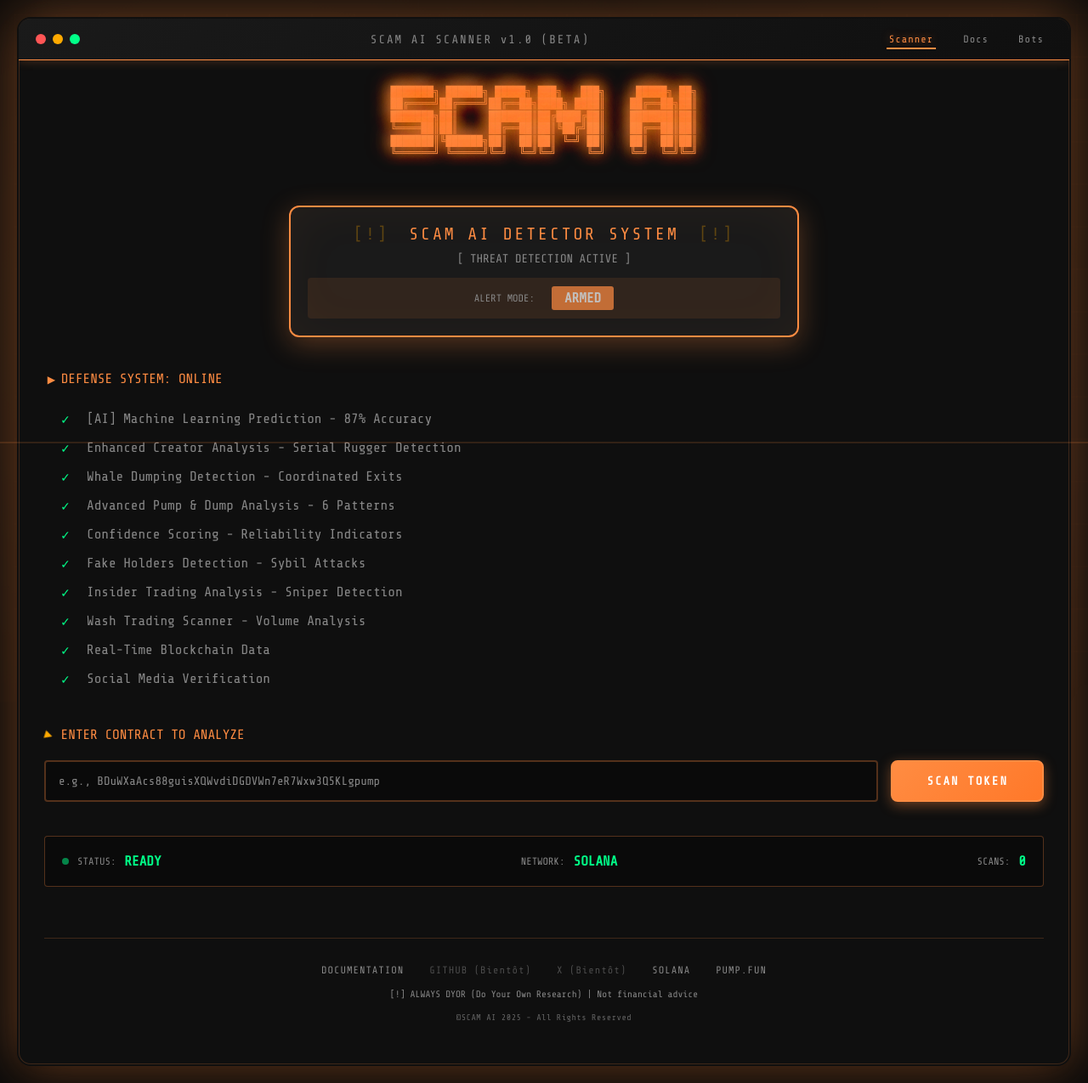
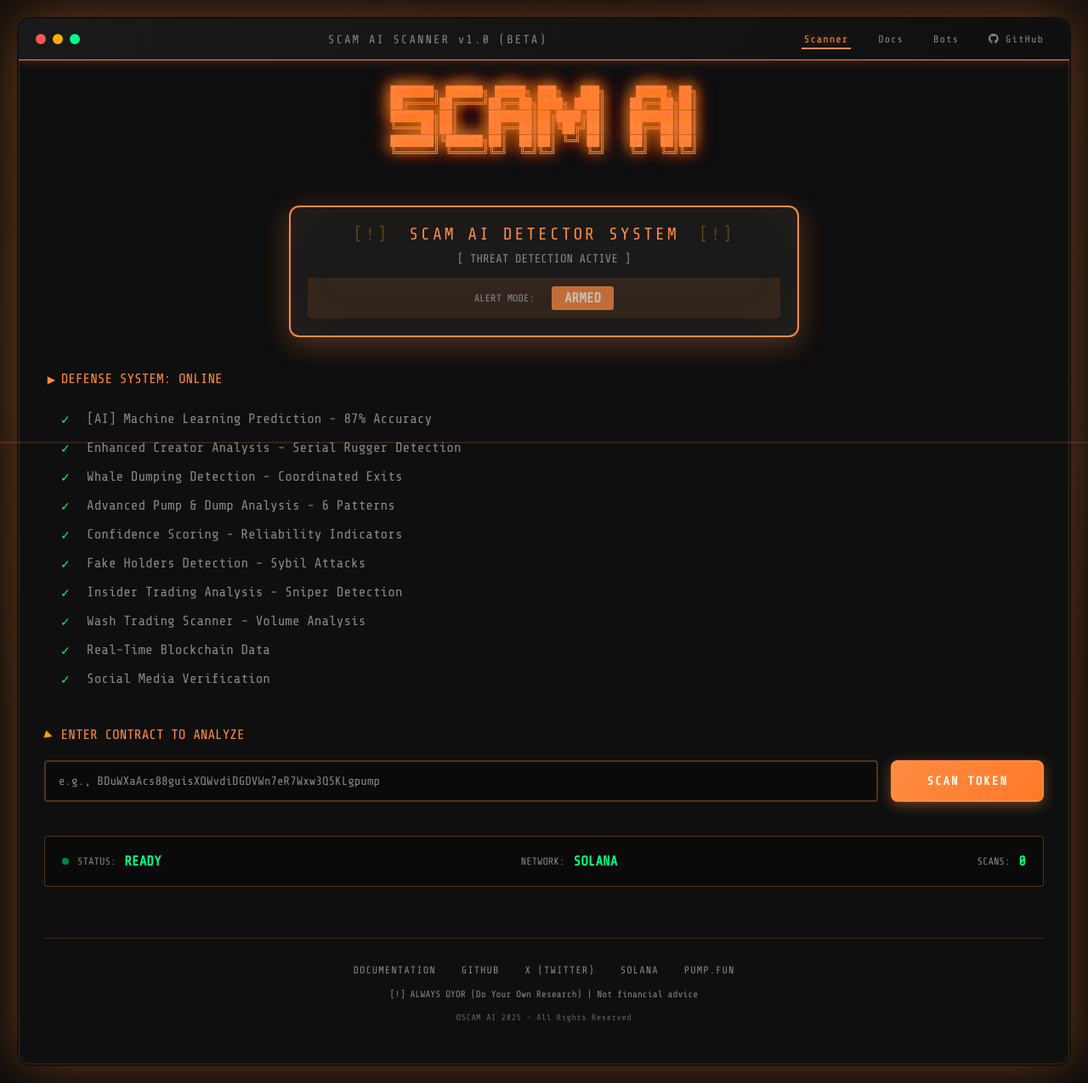
Before and after one commit to Cooktrenches/Scan-Scam-AI-v1, a Flask app: page / in a window 1280 px wide. Shown: the whole page at 85% size. Run offline with Flask 3, Linux system fonts and the light colour scheme; data that the repository does not hold is empty.

Commit message:
Add GitHub and Twitter links, update for Render deployment
Updates:
- Added GitHub link in navigation and footer (all pages)
- Added Twitter @ScamAIscanner link in footer (all pages)
- Updated web_app.py to use PORT environment variable for Render
- Updated discord_bot.py and telegram_bot.py with Twitter @ScamAIscanner
- Changed debug=True to debug=False for production

🤖 Generated with [Claude Code](https://claude.com/claude-code)

Co-Authored-By: Claude <noreply@anthropic.com>

```diff
--- a/discord_bot.py
+++ b/discord_bot.py
@@ -704,7 +704,7 @@ async def help_command(interaction: discord.Interaction):
 
     embed.add_field(
         name="🌐 Links",
-        value="[Website](https://scamai.fun) | [Twitter](https://twitter.com/ScamAiScan) | [Documentation](https://scamai.fun/bots) | [Support](https://t.me/CookOfTrenches)",
+        value="[Website](https://scamai.fun) | [Twitter](https://x.com/ScamAIscanner) | [Documentation](https://scamai.fun/bots) | [Support](https://t.me/CookOfTrenches)",
         inline=False
     )
 
--- a/telegram_bot.py
+++ b/telegram_bot.py
@@ -43,7 +43,7 @@ Advanced Machine Learning model trained on 800+ real pump.fun tokens
     keyboard = [
         [
             InlineKeyboardButton("🌐 Website", url="https://scamai.fun"),
-            InlineKeyboardButton("🐦 Twitter", url="https://twitter.com/ScamAiScan")
+            InlineKeyboardButton("🐦 Twitter", url="https://x.com/ScamAIscanner")
         ],
         [
             InlineKeyboardButton("📖 Documentation", url="https://scamai.fun/bots"),
@@ -86,13 +86,13 @@ Most scans complete in 15-30 seconds
 
 <b>🌐 Links:</b>
 Website: scamai.fun
-Twitter: @ScamAiScan</b>"""
+Twitter: @ScamAIscanner</b>"""
 
     # Create inline keyboard
     keyboard = [
         [
             InlineKeyboardButton("🌐 Website", url="https://scamai.fun"),
-            InlineKeyboardButton("🐦 Twitter", url="https://twitter.com/ScamAiScan")
+            InlineKeyboardButton("🐦 Twitter", url="https://x.com/ScamAIscanner")
         ],
         [
             InlineKeyboardButton("📖 Documentation", url="https://scamai.fun/bots")
--- a/templates/index.html
+++ b/templates/index.html
@@ -24,6 +24,9 @@
                     <a href="/" class="nav-link active">Scanner</a>
                     <a href="/docs" class="nav-link">Docs</a>
                     <a href="/bots" class="nav-link">Bots</a>
+                    <a href="https://github.com/Cooktrenches/Scan-Scam-AI-v1" target="_blank" class="nav-link">
+                        <i class="fab fa-github"></i> GitHub
+                    </a>
                 </div>
             </div>
 
@@ -131,8 +134,8 @@
                 <div class="footer">
                     <div class="footer-links">
                         <a href="/docs" class="footer-link">DOCUMENTATION</a>
-                        <span class="footer-link" style="opacity: 0.5; cursor: default;">GITHUB (Bientôt)</span>
-                        <span class="footer-link" style="opacity: 0.5; cursor: default;">X (Bientôt)</span>
+                        <a href="https://github.com/Cooktrenches/Scan-Scam-AI-v1" target="_blank" class="footer-link">GITHUB</a>
+                        <a href="https://x.com/ScamAIscanner" target="_blank" class="footer-link">X (TWITTER)</a>
                         <a href="https://solana.com" target="_blank" class="footer-link">SOLANA</a>
                         <a href="https://pump.fun" target="_blank" class="footer-link">PUMP.FUN</a>
                     </div>
--- a/web_app.py
+++ b/web_app.py
@@ -588,7 +588,10 @@ if __name__ == '__main__':
         if hasattr(sys.stdout, 'reconfigure'):
             sys.stdout.reconfigure(encoding='utf-8')
 
+    # Get port from environment (for Render deployment) or default to 5000
+    port = int(os.environ.get('PORT', 5000))
+
     print("Starting SCAM AI Web Server...")
-    print("Access at: http://localhost:5000")
-    print("Documentation: http://localhost:5000/docs")
-    app.run(debug=True, host='0.0.0.0', port=5000)
+    print(f"Access at: http://localhost:{port}")
+    print(f"Documentation: http://localhost:{port}/docs")
+    app.run(debug=False, host='0.0.0.0', port=port)
```
Also changed, not shown: templates/bots.html (+5 -2 lines), templates/docs.html (+6 -2 lines).
